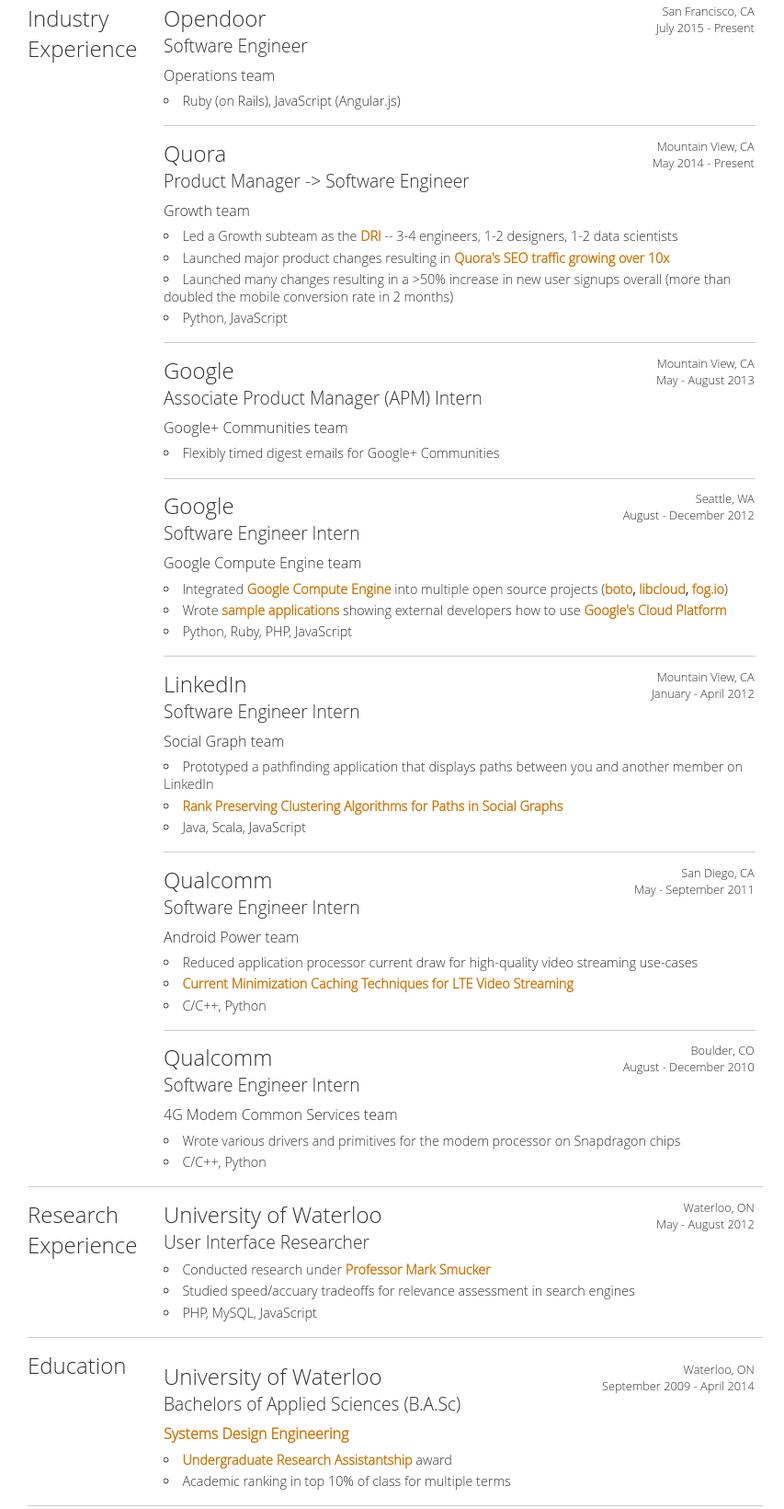
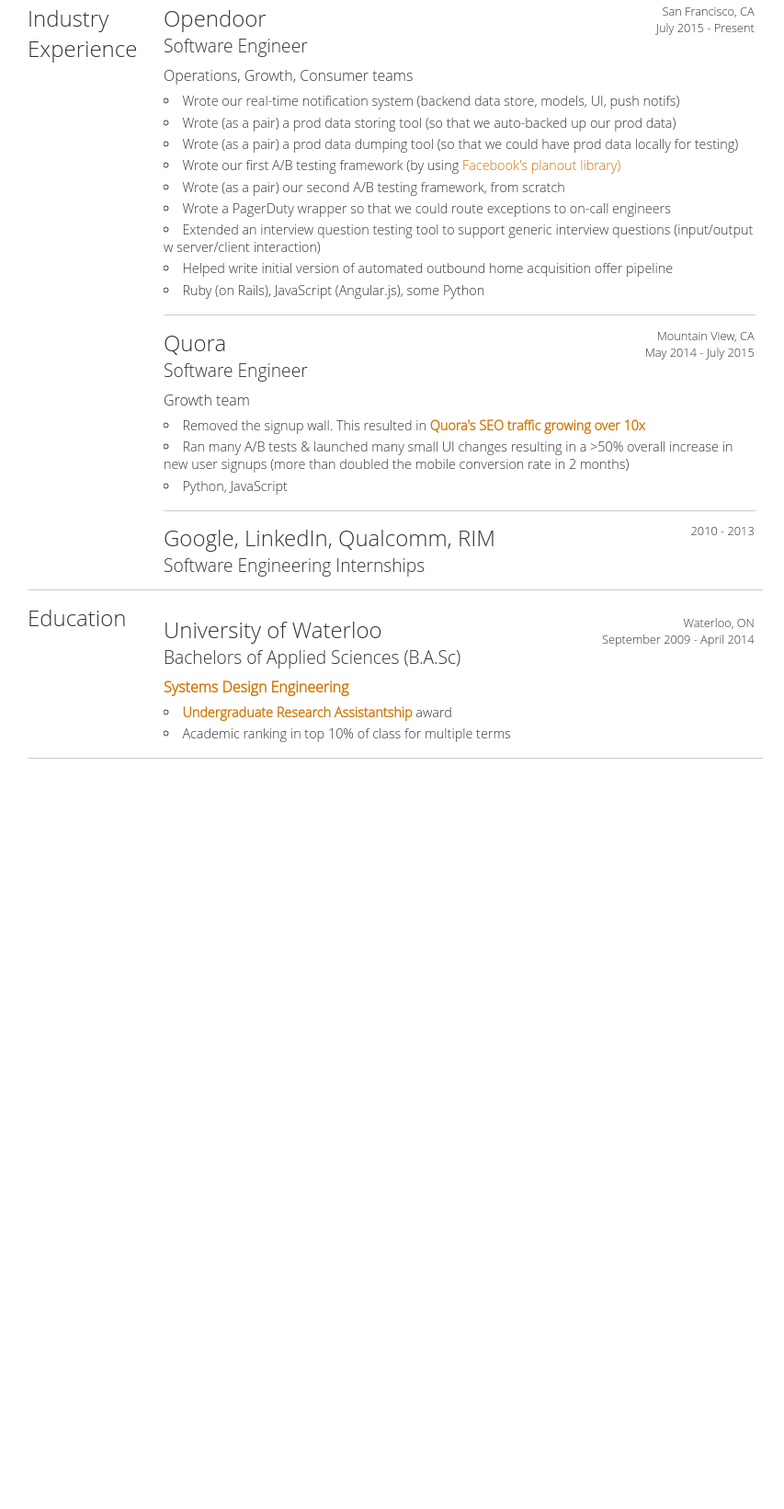
Before and after one commit to ziyadm/ziyadm.github.io, a plain HTML site: page resume.html in a window 1280 px wide. Shown: the part 115-1756 px from the top of the page at 92% size, without its empty margins (210-1063 px from the left). After the commit the page ends 948 px from the top, so only its background shows below. Drawn offline with Linux system fonts and the light colour scheme.

Commit message:
update resume

```diff
--- a/resume.html
+++ b/resume.html
@@ -182,147 +182,52 @@
             <div class="info">
               <div class="company">Opendoor</div>
               <div class="title">Software Engineer</div>
-              <div class="subtitle">Operations team</div>
+              <div class="subtitle">Operations, Growth, Consumer teams</div>
             </div>
             <div class="dateloc">
               San Francisco, CA<br>July 2015 - Present
             </div>
             <div class="desc">
               <ul>
-                <li>Ruby (on Rails), JavaScript (Angular.js)</li>
+                <li>Wrote our real-time notification system (backend data store, models, UI, push notifs)</li>
+                <li>Wrote (as a pair) a prod data storing tool (so that we auto-backed up our prod data)</li>
+                <li>Wrote (as a pair) a prod data dumping tool (so that we could have prod data locally for testing)</li>
+                <li>Wrote our first A/B testing framework (by using <a href='https://facebook.github.io/planout/'>Facebook's planout library)</a></li>
+                <li>Wrote (as a pair) our second A/B testing framework, from scratch</li>
+                <li>Wrote a PagerDuty wrapper so that we could route exceptions to on-call engineers</li>
+                <li>Extended an interview question testing tool to support generic interview questions (input/output w server/client interaction)</li>
+                <li>Helped write initial version of automated outbound home acquisition offer pipeline</li>
+                <li>Ruby (on Rails), JavaScript (Angular.js), some Python</li>
               </ul>
             </div>
           </div>
 		      <div class="job">
             <div class="info">
               <div class="company">Quora</div>
-              <div class="title">Product Manager -> Software Engineer</div>
+              <div class="title">Software Engineer</div>
               <div class="subtitle">Growth team</div>
             </div>
             <div class="dateloc">
-              Mountain View, CA<br>May 2014 - Present
+              Mountain View, CA<br>May 2014 - July 2015
             </div>
             <div class="desc">
               <ul>
-                <li>Led a Growth subteam as the <a
-                        href="https://www.youtube.com/watch?v=xCqKmhCBtJk"><b>DRI</b></a> -- 3-4 engineers, 1-2 designers, 1-2 data scientists</li>
-                <li>Launched major product changes resulting in <b><a
+                <li>Removed the signup wall. This resulted in <b><a
                         href="http://www.semrush.com/info/quora.com+(by+organic)">Quora's SEO traffic
                         growing over 10x</a></b></li>
-                <li>Launched many changes resulting in a >50% increase in new user signups overall
+                <li>Ran many A/B tests & launched many small UI changes resulting in a >50% overall increase in new user signups
                 (more than doubled the mobile conversion rate in 2 months)</li>
                 <li>Python, JavaScript</li>
               </ul>
             </div>
           </div>
-          <div class="job">
+          <div class="job last">
             <div class="info">
-              <div class="company">Google</div>
-              <div class="title">Associate Product Manager (APM) Intern</div>
-              <div class="subtitle">Google+ Communities team</div>
+              <div class="company">Google, LinkedIn, Qualcomm, RIM</div>
+              <div class="title">Software Engineering Internships</div>
             </div>
             <div class="dateloc">
-              Mountain View, CA<br>May - August 2013
-            </div>
-            <div class="desc">
-              <ul>
-                <li>Flexibly timed digest emails for Google+ Communities</li>
-              </ul>
-            </div>
-          </div>
-          <div class="job">
-            <div class="info">
-              <div class="company">Google</div>
-              <div class="title">Software Engineer Intern</div>
-              <div class="subtitle">Google Compute Engine team</div>
-            </div>
-            <div class="dateloc">
-              Seattle, WA<br>August - December 2012
-            </div>
-            <div class="desc">
-              <ul>
-                <li>Integrated <b><a href="https://cloud.google.com/compute/">Google Compute Engine</a></b> into multiple open source projects (<b><a href="http://github.com/ziyadm/boto">boto</a>,
-                <a href="http://github.com/ziyadm/libcloud">libcloud</a>,
-                <a href="http://github.com/ziyadm/fog">fog.io</a></b>)</li>
-                <li>Wrote <b><a href="https://cloud.google.com/compute/docs/samples-and-videos">sample
-                                applications</a></b> showing external developers how to use <a
-                        href="https://cloud.google.com/"><b>Google's Cloud
-                                Platform</b></a></li>
-                <li>Python, Ruby, PHP, JavaScript</li>
-              </ul>
-            </div>
-          </div>
-          <div class="job">
-            <div class="info">
-              <div class="company">LinkedIn</div>
-              <div class="title">Software Engineer Intern</div>
-              <div class="subtitle">Social Graph team</div>
-            </div>
-            <div class="dateloc">
-              Mountain View, CA<br>January - April 2012
-            </div>
-            <div class="desc">
-              <ul>
-                <li>Prototyped a pathfinding application that displays paths between you and another member on LinkedIn</li>
-                <li><b><a href="wt4.pdf">Rank Preserving Clustering Algorithms for Paths in Social Graphs</a></b></li>
-                <li>Java, Scala, JavaScript</li>
-              </ul>
-            </div>
-          </div>
-          <div class="job">
-            <div class="info">
-              <div class="company">Qualcomm</div>
-              <div class="title">Software Engineer Intern</div>
-              <div class="subtitle">Android Power team</div>
-            </div>
-            <div class="dateloc">
-              San Diego, CA<br>May - September 2011
-            </div>
-            <div class="desc">
-              <ul>
-                <li>Reduced application processor current draw for high-quality video streaming use-cases</li>
-                <li><b><a href="wt3.pdf">Current Minimization Caching Techniques for LTE Video Streaming</a></b></li>
-                <li>C/C++, Python</b></li>
-              </ul>
-            </div>
-          </div>
-          <div class="job last">
-            <div class="info">
-              <div class="company">Qualcomm</div>
-              <div class="title">Software Engineer Intern</div>
-              <div class="subtitle">4G Modem Common Services team</div>
-            </div>
-            <div class="dateloc">
-              Boulder, CO<br>August - December 2010
-            </div>
-            <div class="desc">
-              <ul>
-                <li>Wrote various drivers and primitives for the modem processor on Snapdragon chips</li>
-                <li>C/C++, Python</li>
-              </ul>
-            </div>
-          </div>
-        </div>
-      </div>
-      <div class="section">
-        <div class="header">Research Experience</div>
-        <div class="content">
-          <div class="job first last">
-            <div class="info">
-              <div class="company">University of Waterloo</div>
-              <div class="title">User Interface Researcher</div>
-            </div>
-            <div class="dateloc">
-              Waterloo, ON<br>May - August 2012
-            </div>
-            <div class="desc">
-              <ul>
-                <li>Conducted research under <a
-                              href="http://www.mansci.uwaterloo.ca/~msmucker/"><b>Professor Mark
-                                      Smucker</b></a></li>
-                <li>Studied speed/accuary tradeoffs for relevance assessment in search engines</li>
-                <li>PHP, MySQL, JavaScript</li>
-              </ul>
+              2010 - 2013
             </div>
           </div>
         </div>
@@ -342,8 +247,7 @@
             </div>
             <div class="desc">
               <ul>
-                      <li><a href="https://uwaterloo.ca/engineering/ura"><b>Undergraduate Research
-                                      Assistantship</a></b> award</li>
+                <li><a href="https://uwaterloo.ca/engineering/ura"><b>Undergraduate Research Assistantship</a></b> award</li>
                 <li>Academic ranking in top 10% of class for multiple terms</li>
               </ul>
             </div>
```
